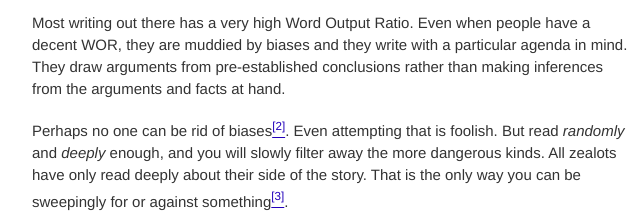
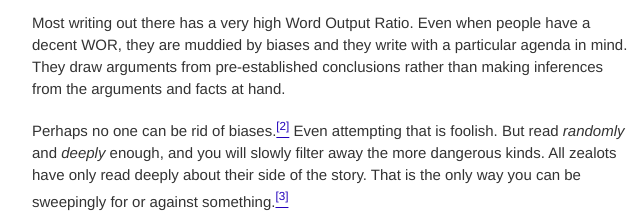
Before and after one commit to rohitjmweb/Essays, a plain HTML site: page writemore.html in a window 1280 px wide. Shown: the part 3629-3853 px from the top of the page, 451-1091 px from the left. Drawn offline with Linux system fonts and the light colour scheme.

Commit message:
Update writemore.html

```diff
--- a/writemore.html
+++ b/writemore.html
@@ -256,9 +256,9 @@
 	Even when people have a decent WOR, they are muddied by biases and they write with a particular agenda in mind. They draw arguments from pre-established
 	conclusions rather than making inferences from the arguments and facts at hand.</p>
 
-	<p>Perhaps no one can be rid of biases<a font-size="10px" href="#footnote2"><sup>[2]</sup></a>. Even attempting that is foolish. But read <i>randomly</i> and <i>deeply</i> enough,
+	<p>Perhaps no one can be rid of biases.<a font-size="10px" href="#footnote2"><sup>[2]</sup></a> Even attempting that is foolish. But read <i>randomly</i> and <i>deeply</i> enough,
 	and you will slowly filter away the more dangerous kinds. All zealots have only read deeply about their side of the story. That is the only way you can
-	be sweepingly for or against something<a font-size="10px" href="#footnote3"><sup>[3]</sup></a>.
+	be sweepingly for or against something.<a font-size="10px" href="#footnote3"><sup>[3]</sup></a>
 	</p>
 
 
```
